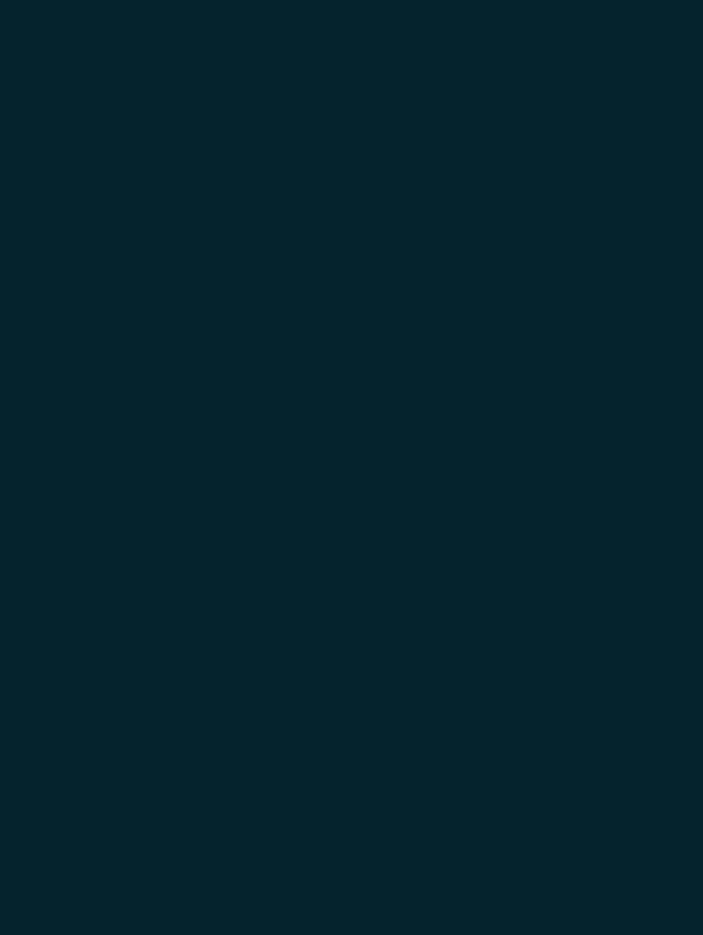
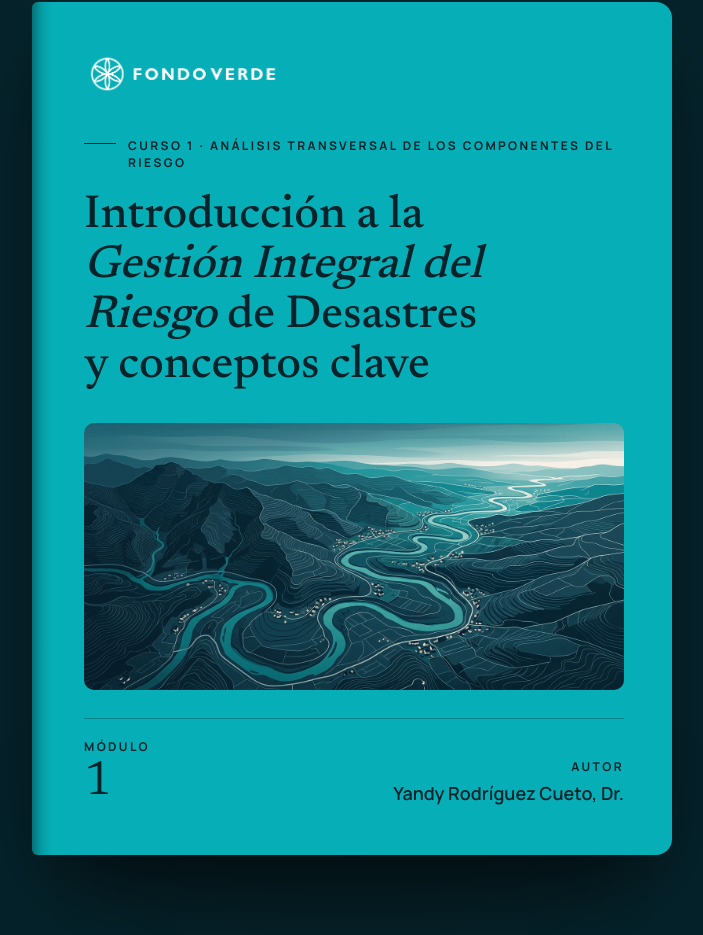
Before and after one commit to marcossarlo/fondoverde-biblioteca-portadas-diplomado-gird, a Next.js app: page / in a window 1280 px wide. Shown: the part 878-1813 px from the top of the page, without its empty margins (288-991 px from the left). Before the commit the page ends 800 px from the top, so only its background shows below. Built offline with nearby package versions, Linux system fonts and the light colour scheme.

Commit message:
feat: add CoverShowcase component and EbookCoverLarge to page layout

```diff
--- a/app/page.tsx
+++ b/app/page.tsx
@@ -1,9 +1,11 @@
+import { CoverShowcase } from '@/components/hero/cover-showcase'
 import { HeroSection } from '@/components/hero/hero-section'
 
 export default function Page() {
   return (
     <main>
       <HeroSection />
+      <CoverShowcase />
     </main>
   )
 }
--- /dev/null
+++ b/components/hero/cover-showcase.tsx
@@ -0,0 +1,12 @@
+import { EbookCoverLarge } from './ebook-cover-large'
+
+export function CoverShowcase() {
+  return (
+    <section
+      aria-label="Portada del documento"
+      className="flex min-h-screen items-center justify-center bg-background px-6 py-20 md:px-10"
+    >
+      <EbookCoverLarge />
+    </section>
+  )
+}
--- /dev/null
+++ b/components/hero/ebook-cover-large.tsx
@@ -0,0 +1,69 @@
+import Image from 'next/image'
+
+export function EbookCoverLarge() {
+  return (
+    <figure
+      aria-label="Portada: Curso 1, Análisis transversal de los componentes del riesgo. Módulo 1, Introducción a la Gestión Integral del Riesgo de Desastres y conceptos clave"
+      className="relative mx-auto aspect-[3/4] w-full max-w-[22rem] sm:max-w-[34rem] lg:max-w-[40rem]"
+    >
+      <div
+        aria-hidden="true"
+        className="absolute inset-x-10 -bottom-8 h-14 rounded-[50%] bg-black/50 blur-3xl"
+      />
+
+      <div className="relative flex h-full overflow-hidden rounded-r-2xl rounded-l-sm bg-primary shadow-[0_40px_80px_-24px_rgba(0,0,0,0.7)]">
+        <div
+          aria-hidden="true"
+          className="w-4 shrink-0 bg-gradient-to-r from-black/35 via-black/10 to-transparent sm:w-5"
+        />
+
+        <div className="flex min-w-0 flex-1 flex-col p-6 pl-4 text-primary-foreground sm:p-10 sm:pl-6 lg:p-12 lg:pl-8">
+          <Image
+            src="/images/fondo-verde-logo-blanco.png"
+            alt="Fondo Verde"
+            width={1650}
+            height={400}
+            className="h-8 w-auto self-start sm:h-11 lg:h-12"
+          />
+
+          <div className="mt-6 flex flex-col gap-3 sm:mt-10 sm:gap-5">
+            <p className="flex items-start gap-3 text-[0.6rem] leading-snug font-bold tracking-[0.18em] uppercase sm:text-xs sm:tracking-[0.2em]">
+              <span aria-hidden="true" className="mt-[0.45em] h-px w-6 shrink-0 bg-primary-foreground sm:w-8" />
+              Curso 1 · Análisis transversal de los componentes del riesgo
+            </p>
+
+            <h2 className="font-serif text-[1.65rem] leading-[1.08] font-medium text-balance sm:text-4xl lg:text-[2.9rem]">
+              Introducción a la{' '}
+              <em className="italic">Gestión Integral del Riesgo</em> de Desastres y conceptos clave
+            </h2>
+          </div>
+
+          <div className="relative mt-6 min-h-0 flex-1 overflow-hidden rounded-lg sm:mt-8">
+            <Image
+              src="/images/territorio-cuenca.png"
+              alt="Ilustración de una cuenca con río, montañas y comunidades rurales"
+              fill
+              sizes="(min-width: 1024px) 34rem, (min-width: 640px) 28rem, 18rem"
+              className="object-cover object-[40%_50%]"
+            />
+          </div>
+
+          <div className="mt-5 flex items-end justify-between gap-4 border-t border-primary-foreground/30 pt-4 sm:mt-7 sm:pt-5">
+            <div className="flex flex-col gap-1">
+              <span className="text-[0.6rem] font-bold tracking-[0.2em] uppercase sm:text-xs">
+                Módulo
+              </span>
+              <span className="font-serif text-3xl leading-none sm:text-5xl">1</span>
+            </div>
+            <div className="flex flex-col gap-1 text-right">
+              <span className="text-[0.6rem] font-bold tracking-[0.2em] uppercase sm:text-xs">
+                Autor
+              </span>
+              <span className="text-sm font-semibold sm:text-lg">Yandy Rodríguez Cueto, Dr.</span>
+            </div>
+          </div>
+        </div>
+      </div>
+    </figure>
+  )
+}
```
